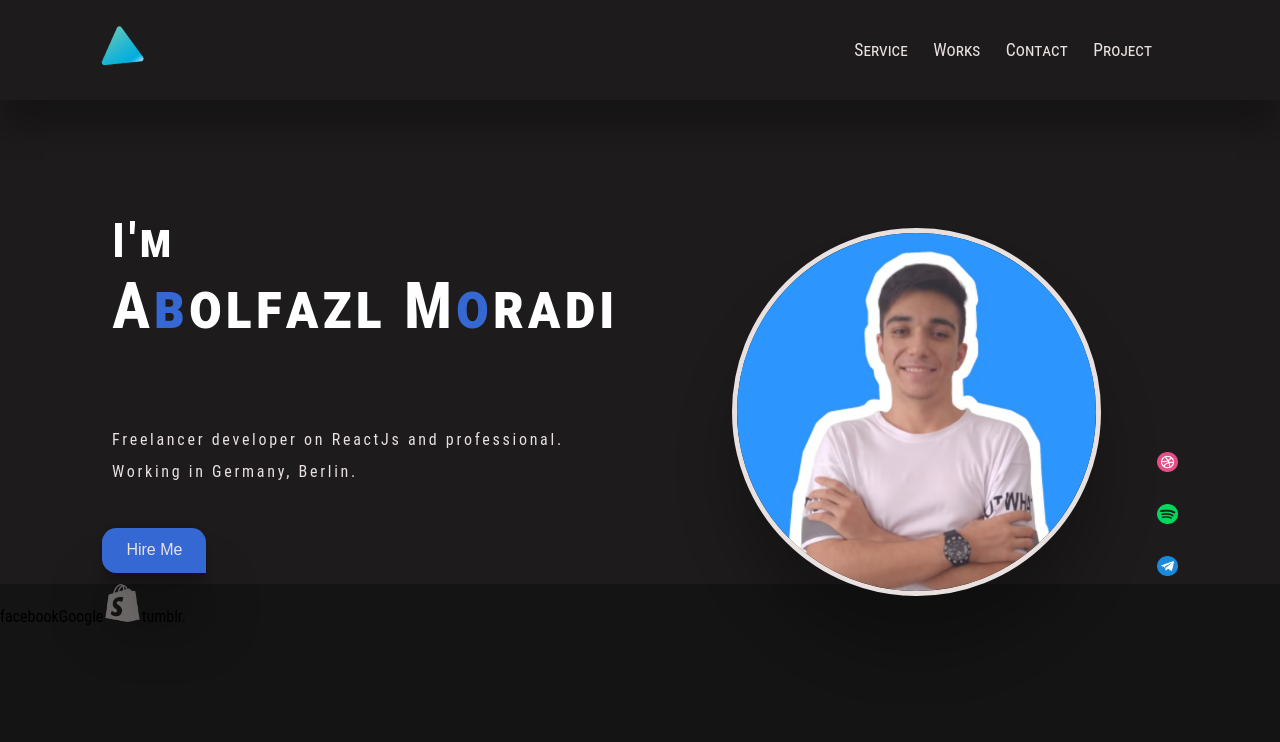
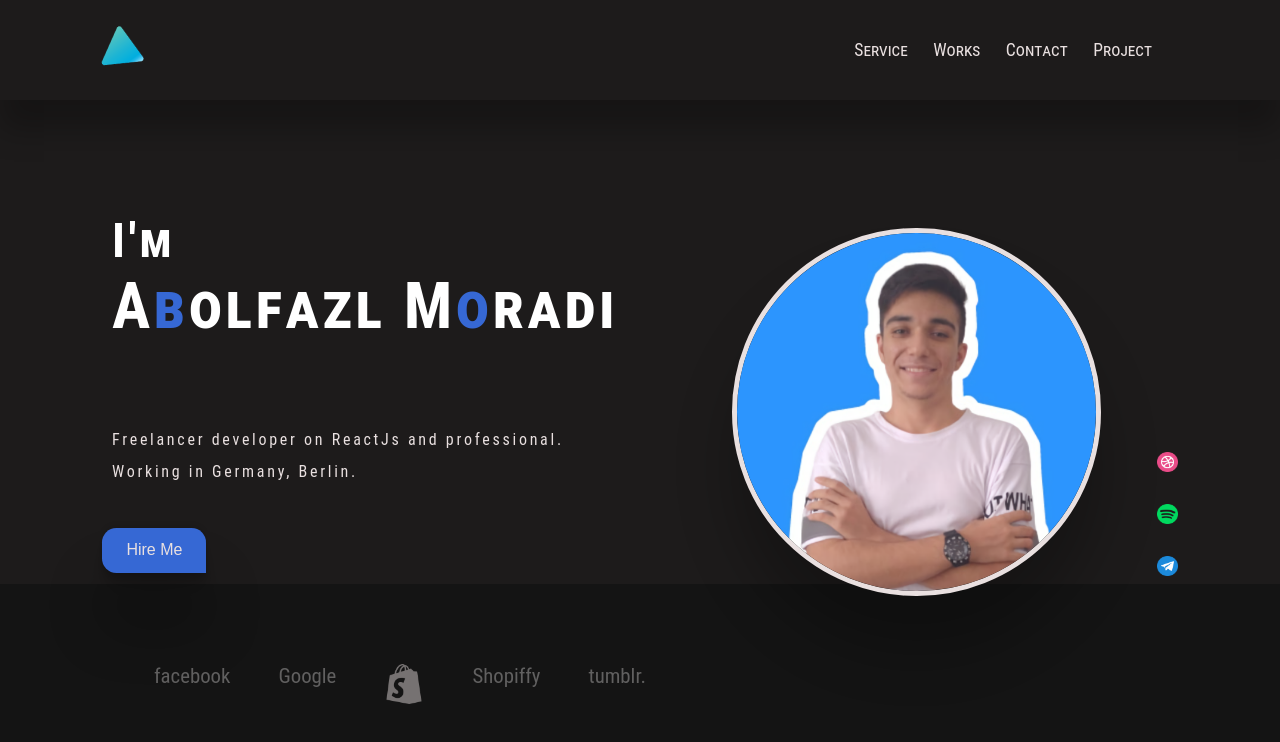
Before and after one commit to AbolfazM/personalwebsite, a React (Create React App) app: page / in a window 1280 px wide. Shown: the top 742 px of the page. Built offline with nearby package versions, Linux system fonts and the light colour scheme.

Commit message:
add services!

```diff
--- a/src/Components/Services/Services.jsx
+++ b/src/Components/Services/Services.jsx
@@ -8,7 +8,8 @@ const Services = () => {
                 <div className="Service__Icons">
                     <span>facebook</span>
                     <span>Google</span>
-                    <img src={Shoppify} alt="shopping service" />
+                    <img className="Shoppify" src={Shoppify} alt="shopping service" />
+                    <span>Shopiffy</span>
                     <span>tumblr.</span>
                 </div>
             </div>
--- a/src/index.css
+++ b/src/index.css
@@ -17,7 +17,7 @@ body {
     --dark: rgb(20, 20, 20);
     --blue: rgb(54, 104, 212);
     --light: rgb(233, 224, 224);
-    --minilight: rgb(190, 182, 182);
+    --minilight: rgb(97, 96, 96);
 }
 
 
@@ -303,6 +303,22 @@ body {
 
 /* Service__Icons */
 
-.Service__Icons :nth-child(3) {
-    width: 3%;
+.Service__Icons {
+    display: flex;
+    justify-content: center;
+    gap: 3rem;
+    padding-right: 30rem;
+    padding-top: 5rem;
+    color: var(--minilight);
+    font-size: 1.3rem;
 }
+
+.Service__Icons span,
+img {
+    cursor: pointer;
+}
+
+.Shoppify {
+    display: flex;
+    width: 5%;
+}
```
